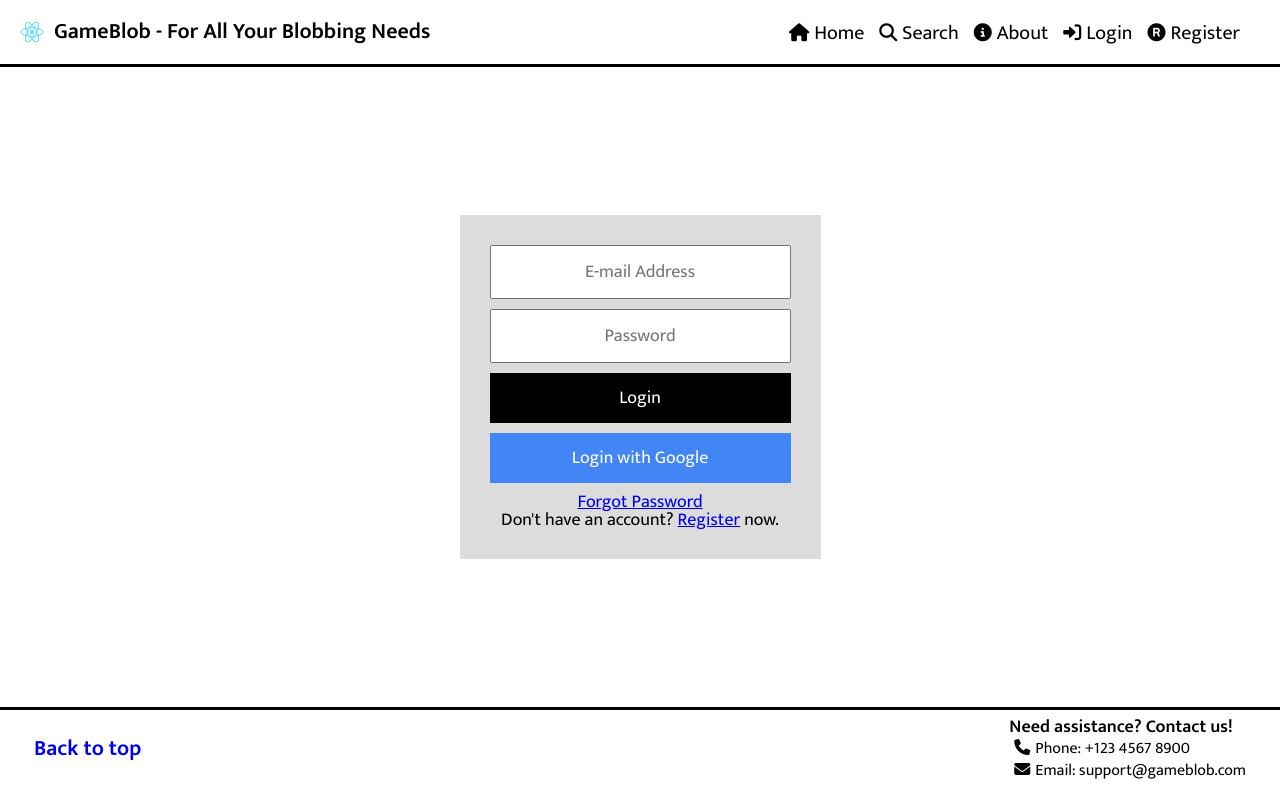
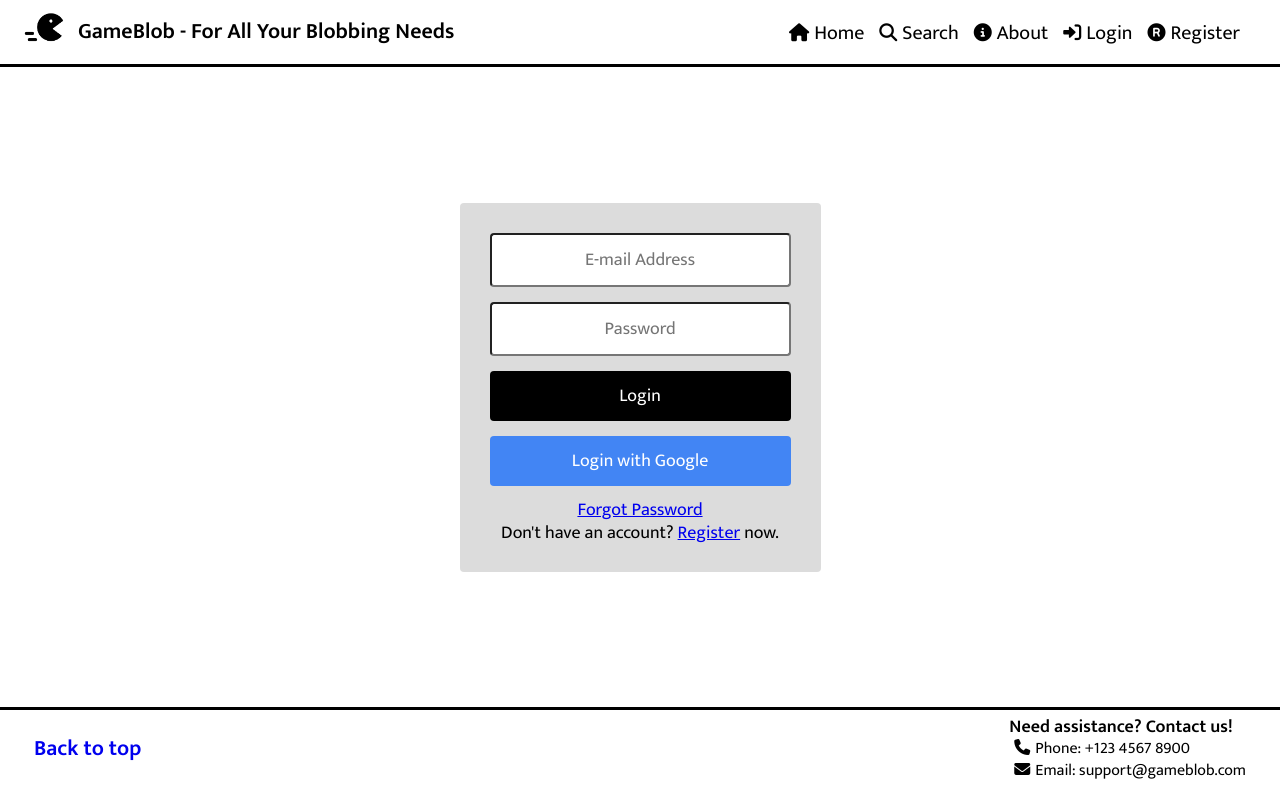
Before and after one commit to EmilAvramov/react-defense-project, a React (Create React App) app: page /login in a window 1280 px wide. Built offline with nearby package versions, Linux system fonts and the light colour scheme; no server answers.

Commit message:
changes to auth styles and replaced favicon

```diff
--- a/src/styles/components/Auth.module.scss
+++ b/src/styles/components/Auth.module.scss
@@ -6,6 +6,7 @@
 
 	height: 80vh;
 	width: 100vw;
+
 
 	i {
 		color: red;
@@ -17,10 +18,12 @@
 	.login__form {
 		@extend %flex-basic;
 		flex-direction: column;
+		row-gap: 5px;
 
 		background-color: #dcdcdc;
 		padding: 30px;
 		position: relative;
+		border-radius: 4px;
 
 		div {
 			@include m.adjust-text(18px);
@@ -30,6 +33,7 @@
 			padding: 10px;
 			@include m.adjust-text(18px);
 			margin-bottom: 10px;
+			border-radius: 4px;
 		}
 		.login__btn {
 			width: 100%;
@@ -39,6 +43,7 @@
 			border: none;
 			color: white;
 			background-color: black;
+			border-radius: 4px;
 		}
 		.login__google {
 			background-color: #4285f4;
@@ -70,6 +75,7 @@
 	.register__form {
 		@extend %flex-basic;
 		flex-direction: column;
+		gap: 5px;
 
 		background-color: #dcdcdc;
 		padding: 30px;
@@ -123,10 +129,12 @@
 	.reset__form {
 		@extend %flex-basic;
 		flex-direction: column;
+		gap: 5px;
 
 		background-color: #dcdcdc;
 		padding: 30px;
 		position: relative;
+		border-radius: 4px;
 
 		div {
 			@include m.adjust-text(18px);
@@ -137,6 +145,7 @@
 			padding: 10px;
 			@include m.adjust-text(18px);
 			margin-bottom: 10px;
+			border-radius: 4px;
 		}
 		.reset__btn {
 			padding: 10px;
@@ -145,6 +154,7 @@
 			border: none;
 			color: white;
 			background-color: black;
+			border-radius: 4px;
 		}
 		.reset div {
 			margin-top: 7px;
--- a/src/styles/components/Details.module.scss
+++ b/src/styles/components/Details.module.scss
@@ -161,11 +161,12 @@
 					top: 28px;
 					z-index: 1;
 					width: 100%;
+					border: 1px solid black;
+					border-radius: 4px;
 
 					li {
-						border: 1px solid black;
 						background-color: whitesmoke;
-						border-radius: 4px;
+
 						a {
 							@include m.adjust-text(14px);
 							display: block;
--- a/src/styles/components/Header.module.scss
+++ b/src/styles/components/Header.module.scss
@@ -20,7 +20,7 @@ header {
 		@include m.adjust-text(22px, 600, left);
 
 		img {
-			height: 100%;
+			height: 200%;
 		}
 	}
 }
--- a/src/styles/components/Profile.module.scss
+++ b/src/styles/components/Profile.module.scss
@@ -137,23 +137,26 @@
 			}
 
 			button > a,
-			.details__links > li > a {
+			.card__links > li > a {
 				@include m.format-link();
 			}
 
 			.card__linksHolder {
 				position: relative;
 
+
 				.card__links {
 					position: absolute;
 					right: 0px;
-					top: 50px;
+					top: 42px;
 					z-index: 1;
 					width: 100%;
 					@include m.adjust-text(16px, 600);
+					border: 1px solid black;
+					border-radius: 4px;
 
 					li {
-						border: 1px solid black;
+
 						background-color: whitesmoke;
 						border-radius: 4px;
 
```
Also changed, not shown: src/assets/logo.png, 1 other file (tests, documents, lock files or other folders).
